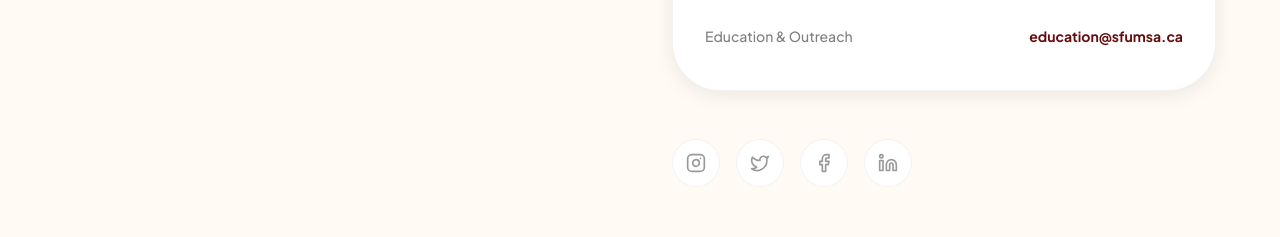
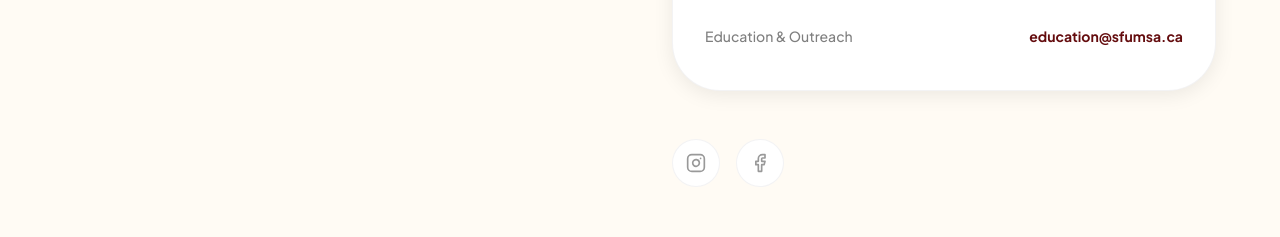
Before and after one commit to abdullahmohammed1234/MSA-Platform, a Vue app in the folder frontend/: page /contact in a window 1280 px wide. Shown: the part 1420-1657 px from the top of the page. Built offline with nearby package versions, Linux system fonts and the light colour scheme; the HTML template or start-up script is replaced by a standard one; a web font is replaced by a local one.

Commit message:
fixed contact page

```diff
--- a/frontend/src/pages/public/ContactPage.vue
+++ b/frontend/src/pages/public/ContactPage.vue
@@ -2,8 +2,7 @@
 import { ref } from 'vue';
 import {
   AlertCircle, Mail, Phone, MapPin, Send, MessageSquare,
-  CheckCircle2, ChevronDown, Instagram, Twitter, Facebook,
-  Linkedin, Plus
+  CheckCircle2, ChevronDown, Instagram, Facebook, Plus
 } from 'lucide-vue-next';
 import { Presence } from '@motionone/vue';
 import ScrollReveal from '@/components/shared/ScrollReveal.vue';
@@ -41,6 +40,11 @@ const departments = [
   { name: 'Media & Comms', email: 'media@sfumsa.ca' },
   { name: 'Sisters\' Affairs', email: 'sisters@sfumsa.ca' },
   { name: 'Education & Outreach', email: 'education@sfumsa.ca' },
+];
+
+const socialLinks = [
+  { icon: Instagram, name: 'Instagram', href: 'https://www.instagram.com/sfu_msa/' },
+  { icon: Facebook, name: 'Facebook', href: 'https://www.facebook.com/sfumsa/' },
 ];
 
 const formState = ref({ name: '', email: '', subject: '', message: '' });
@@ -245,14 +249,12 @@ const toggleFaq = (index: number) => {
             <!-- Social Links -->
             <div class="flex gap-4">
               <a
-                v-for="social in [
-                  { icon: Instagram, name: 'Instagram', href: '#' },
-                  { icon: Twitter, name: 'Twitter', href: '#' },
-                  { icon: Facebook, name: 'Facebook', href: '#' },
-                  { icon: Linkedin, name: 'LinkedIn', href: '#' }
-                ]"
+                v-for="social in socialLinks"
                 :key="social.name"
                 :href="social.href"
+                target="_blank"
+                rel="noopener noreferrer"
+                :aria-label="social.name"
                 class="w-12 h-12 bg-white rounded-xl flex items-center justify-center text-neutral-black/40 hover:text-primary hover:shadow-soft transition-all border border-neutral-gray/20"
               >
                 <component :is="social.icon" :size="20" />
```
Also changed, not shown: 265 other files (tests, documents, lock files or other folders).
